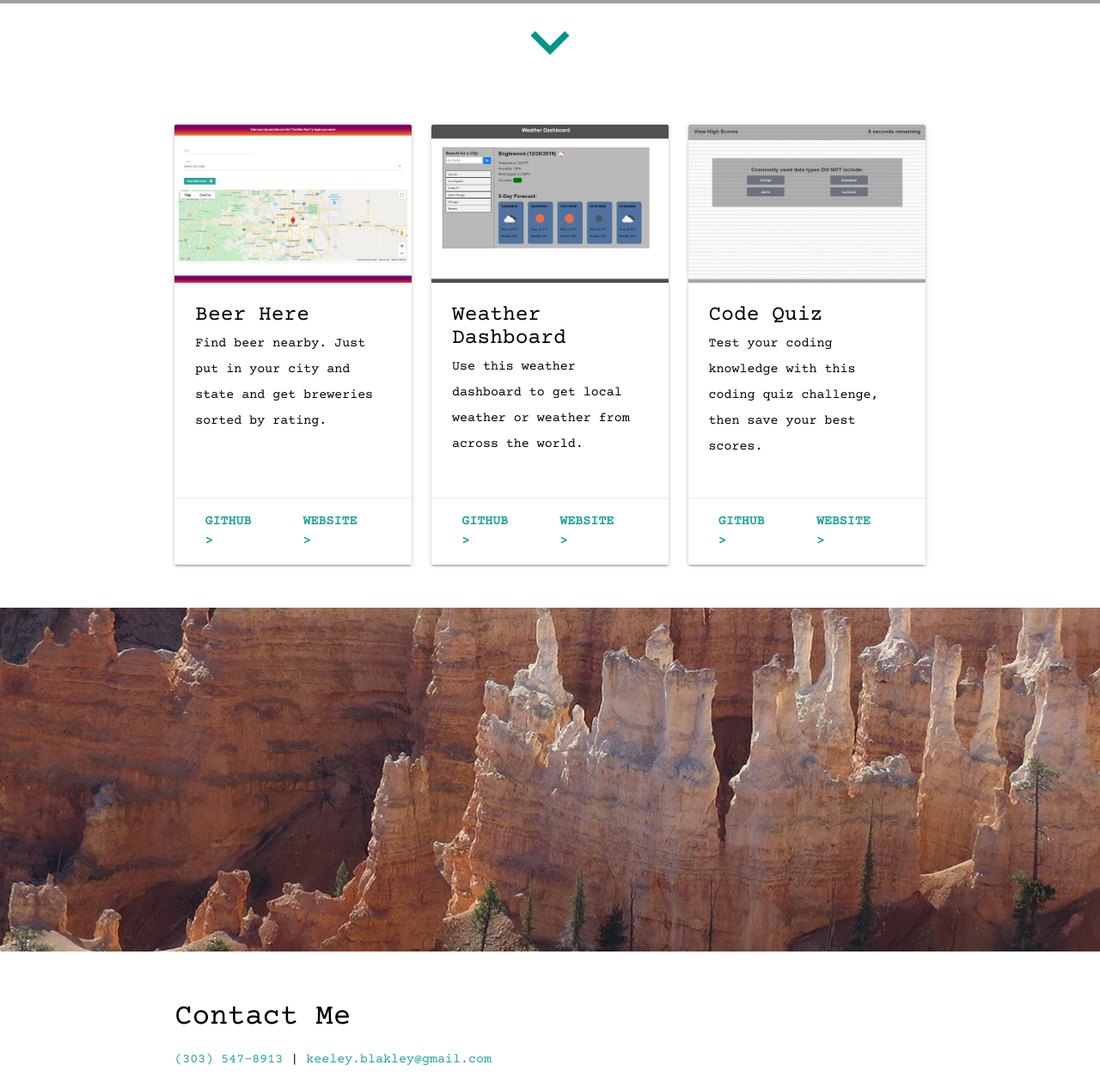
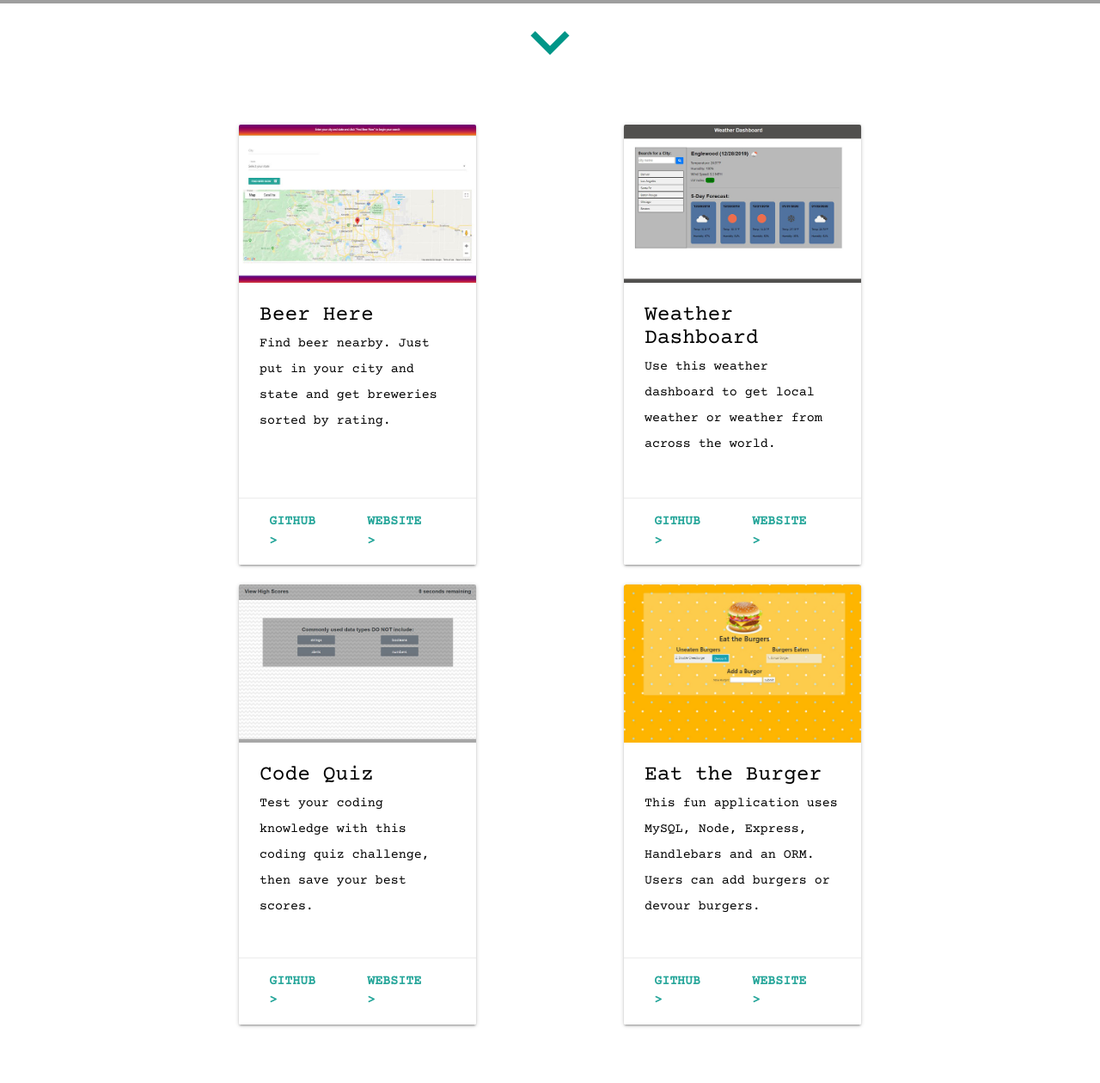
Before and after one commit to keeleybb/2020_01-04_Homework_Updated-Portfolio, a plain HTML site: page index.html in a window 1280 px wide. Shown: the part 740-2000 px from the top of the page at 86% size. Drawn offline with nearby package versions, Linux system fonts and the light colour scheme; grey boxes are pictures that could not be loaded.

Commit message:
add burger app

```diff
--- a/index.html
+++ b/index.html
@@ -59,7 +59,7 @@
         <div class="section">
             <!--Cards -->
             <div class="row">
-                <div class="col s12 m4">
+                <div class="col s12 m4 offset-m1">
                     <div class="card">
                         <div class="card-image">
                             <img src="assets/images/beer-here-640.jpg">
@@ -85,7 +85,7 @@
                     </div>
                 </div>
 
-                <div class="col s12 m4">
+                <div class="col s12 m4 offset-m2">
                     <div class="card">
                         <div class="card-image">
                             <img src="assets/images/weather-dash-640.jpg">
@@ -110,15 +110,18 @@
                         </div>
                     </div>
                 </div>
-
-                <div class="col s12 m4">
+                <!--End Cards-->
+                <!--Cards -->
+                <div class="row">
+                    <div class="col s12 m4 offset-m1">
                         <div class="card">
                             <div class="card-image">
                                 <img src="assets/images/quiz-game-sc-640.jpg">
                             </div>
                             <div class="card-content height-adj">
                                 <h5>Code Quiz</h5>
-                            <p>Test your coding knowledge with this coding quiz challenge, then save your best scores.
+                                <p>Test your coding knowledge with this coding quiz challenge, then save your best
+                                    scores.
                                 </p>
                             </div>
                             <div class="card-action">
@@ -136,10 +139,41 @@
                             </div>
                         </div>
                     </div>
+
+
+                    <div class="col s12 m4 offset-m2">
+                        <div class="card">
+                            <div class="card-image">
+                                <img src="assets/images/burger-app.jpg">
+                            </div>
+                            <div class="card-content height-adj">
+                                <h5>Eat the Burger</h5>
+                                <p>This fun application uses MySQL, Node, Express, Handlebars and an ORM. Users can
+                                    add
+                                    burgers or devour burgers.
+                                </p>
+                            </div>
+                            <div class="card-action">
+                                <div class="row card-pd"
+                                    style="padding: auto auto !important; margin: auto auto !important;">
+                                    <div class="col s6 m12 l6">
+                                        <a href="https://github.com/keeleybb/2020_02_09_eat_the_burger"
+                                            class="card-link" target="_blank">Github ></a>
+                                    </div>
+                                    <div class="col s6 m12 l6">
+                                        <a href="https://arcane-spire-48480.herokuapp.com/" class="card-link"
+                                            target="_blank">website ></a>
+                                    </div>
+                                </div>
+                            </div>
+                        </div>
+                    </div>
+                </div>
                 <!--End Cards-->
             </div>
         </div>
     </div>
+
 
     <!--Parallax-->
     <div class="parallax-container valign-wrapper">
```
Also changed, not shown: assets/images/burger-app.jpg (added). Lines whose indentation alone changed are shown as unchanged.
